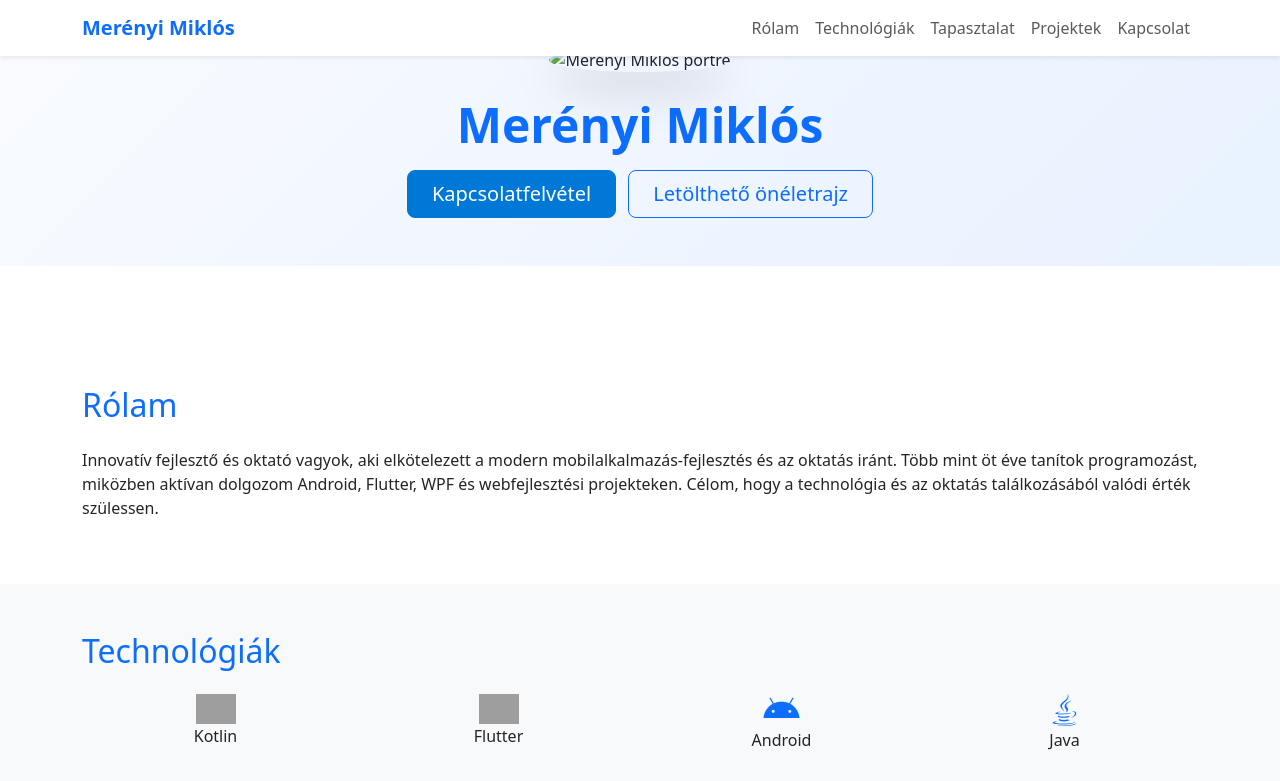
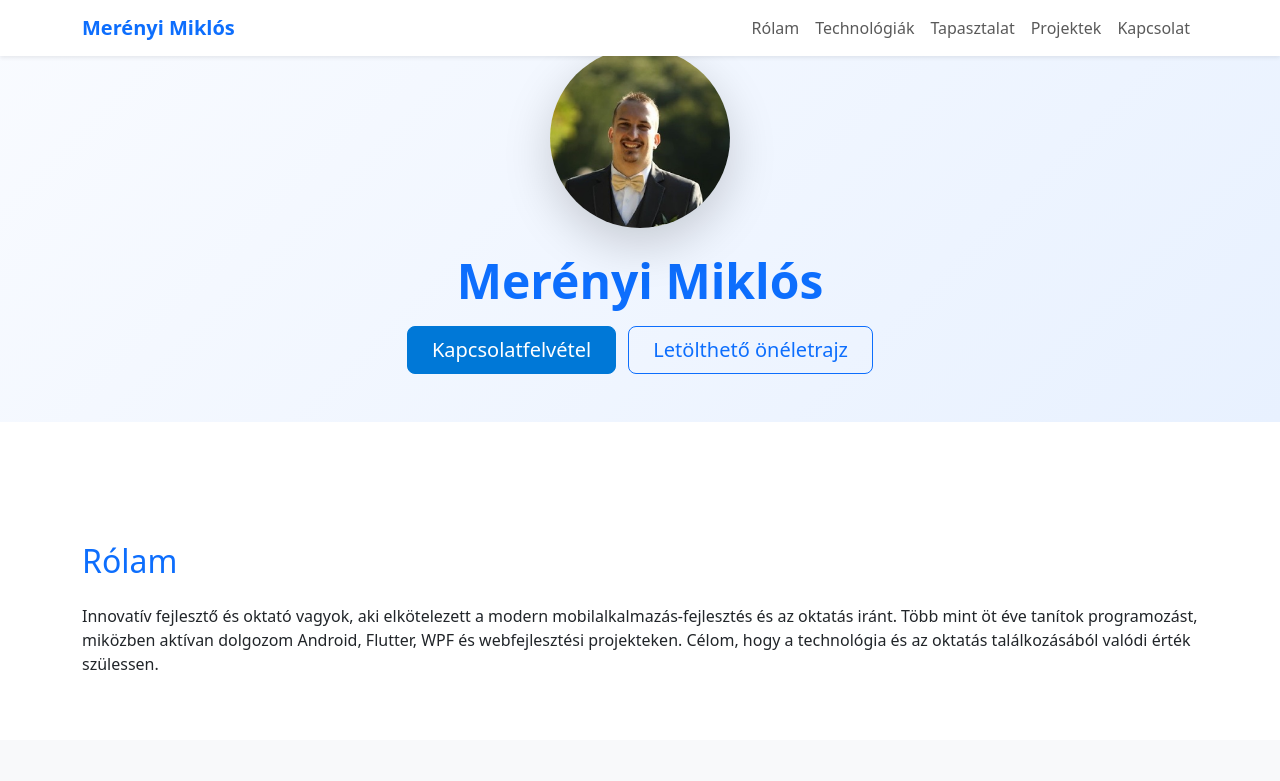
Before and after one commit to merenyimiklos/merenyimiklos.github.io, a plain HTML site: page index.html in a window 1280 px wide. Shown: the top 781 px of the page. Drawn offline with nearby package versions, Linux system fonts and the light colour scheme; grey boxes are pictures that could not be loaded.

Commit message:
changed img type

```diff
--- a/index.html
+++ b/index.html
@@ -39,7 +39,7 @@
 
   <header class="hero d-flex align-items-center justify-content-center text-center">
     <div class="container py-5">
-      <img src="img/profilkep.png" class="rounded-circle shadow-lg mb-4 animate-fade" width="180" height="180" alt="Merényi Miklós portré">
+      <img src="img/profilkep.jpg" class="rounded-circle shadow-lg mb-4 animate-fade" width="180" height="180" alt="Merényi Miklós portré">
       <h1 class="display-5 fw-bold text-primary">Merényi Miklós</h1>
       <p id="typewriter" class="lead text-secondary"></p>
       <div class="mt-3">
```
